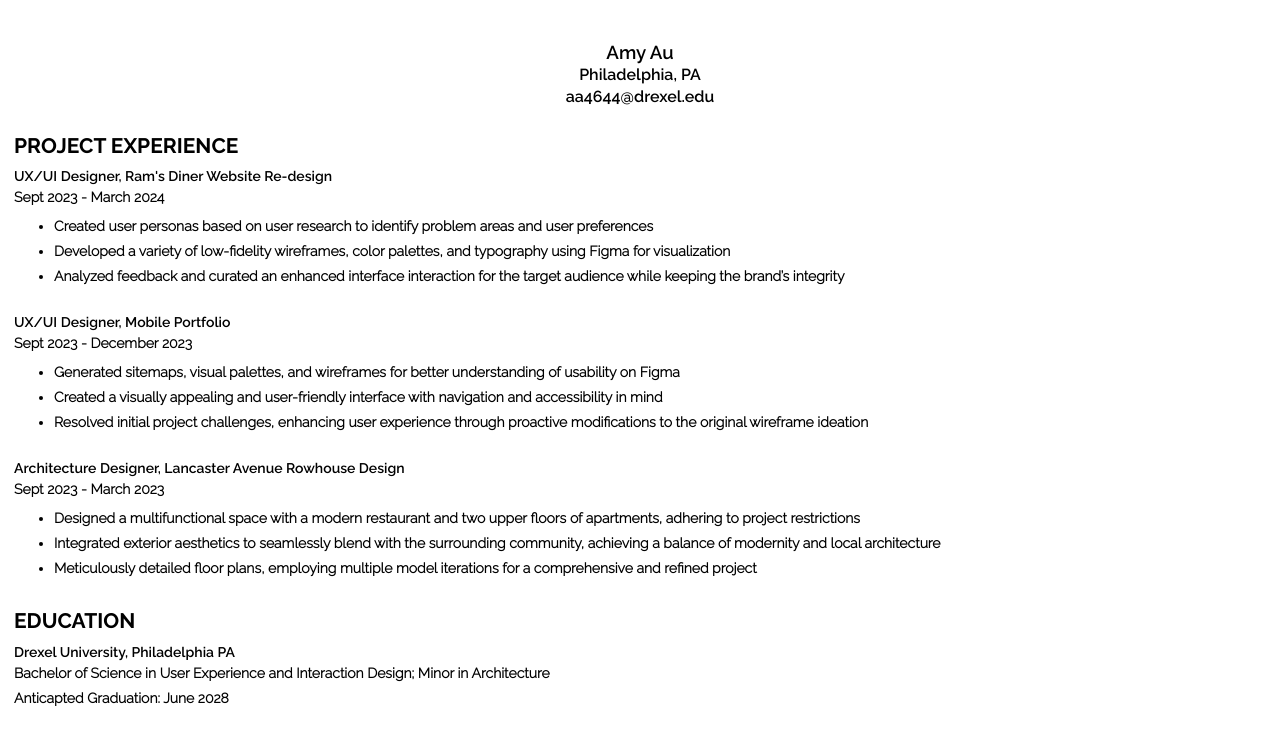
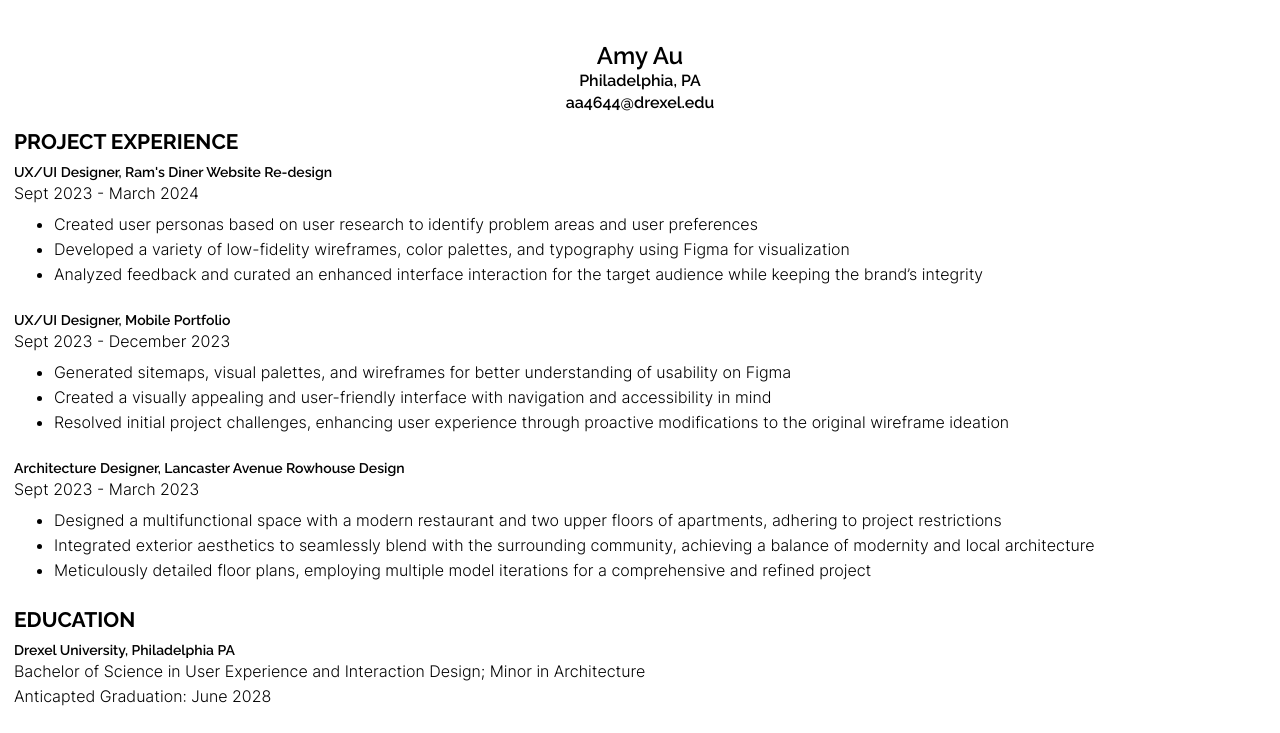
Before and after one commit to aa4644/idm222-aa4644, a plain HTML site: page resume.html in a window 1280 px wide. Shown: the part 53-786 px from the top of the page. Drawn offline with Linux system fonts and the light colour scheme.

Commit message:
resume validated

```diff
--- a/css/general.css
+++ b/css/general.css
@@ -433,8 +433,9 @@ img.wide-image {
     text-align: center;
 }
 
-.resume-intro h3 {
+.resume-intro h2 {
     margin: 0;
+    padding-bottom: 0;
     padding-top: 30px;
 }
 
@@ -447,13 +448,13 @@ img.wide-image {
     margin-left: 14px;
 }
 
-.resume-body h4 {
+.resume-body h2 {
     margin-bottom: 10px;
     font-size: 21px;
     font-family: 'RalewayBold', sans-serif;
 }
 
-.resume-body h5 {
+.resume-body h3 {
     font-size: 14px;
     margin-top: 0;
     margin-bottom: 0;
@@ -464,7 +465,7 @@ img.wide-image {
 .resume-body ul,
 .resume-body li {
     margin-top: 0;
-    font-family: 'RalewayLight', sans-serif;
+    font-family: 'InterLight', sans-serif;
 }
 
 .resume-body p {
--- a/resume.html
+++ b/resume.html
@@ -27,14 +27,15 @@
 
     <main>
         <section class="resume-intro">
-            <h3>Amy Au</h3>
+            <h2>Amy Au</h2>
             <p>Philadelphia, PA</p>
             <p>aa4644@drexel.edu</p>
         </section>
 
         <section class="resume-body">
-            <h4>PROJECT EXPERIENCE</h4>
-                <h5>UX/UI Designer, Ram's Diner Website Re-design</5>
+            <h2>PROJECT EXPERIENCE</h2>
+            <div>
+                <h3>UX/UI Designer, Ram's Diner Website Re-design</h3>
                 <p>Sept 2023 - March 2024</p>
                     <ul>
                         <li>Created user personas based on user research to identify problem areas and user preferences</li>
@@ -43,8 +44,9 @@
                         <li>Analyzed feedback and curated an enhanced interface interaction for
                             the target audience while keeping the brand’s integrity </li>
                     </ul>
-
-                <h5>UX/UI Designer, Mobile Portfolio</5>
+            </div>
+            <div>
+                <h3>UX/UI Designer, Mobile Portfolio</h3>
                 <p>Sept 2023 - December 2023</p>
                     <ul>
                         <li>Generated sitemaps, visual palettes, and wireframes for better
@@ -54,8 +56,9 @@
                         <li>Resolved initial project challenges, enhancing user experience through
                             proactive modifications to the original wireframe ideation</li>
                     </ul>
-
-                <h5>Architecture Designer, Lancaster Avenue Rowhouse Design</5>
+            </div>
+            <div>
+                <h3>Architecture Designer, Lancaster Avenue Rowhouse Design</h3>
                 <p>Sept 2023 - March 2023</p>
                     <ul>
                         <li>Designed a multifunctional space with a modern restaurant and two
@@ -67,15 +70,18 @@
                         <li>Meticulously detailed floor plans, employing multiple model iterations
                             for a comprehensive and refined project</li>
                     </ul>
+            </div>
 
-            <h4>EDUCATION</h4>
-                <h5>Drexel University, Philadelphia PA</5>
+            <h2>EDUCATION</h2>
+            <div>
+                <h3>Drexel University, Philadelphia PA</h3>
                 <p>Bachelor of Science in User Experience and Interaction Design; Minor in Architecture <br> Anticapted Graduation: June 2028</p>
-        </section>
+            </div>
+            </section>
 
-        <section class="button-container">
+        <div class="button-container">
             <a href="images/AmyAu_Resume2023.pdf" class="download-button" target="_blank" download>Download PDF</a>
-        </section>
+        </div>
     </main>
 
     <footer class="footer">
```
Also changed, not shown: photography.html (+0 -6 lines), images/pfp.png (added).
